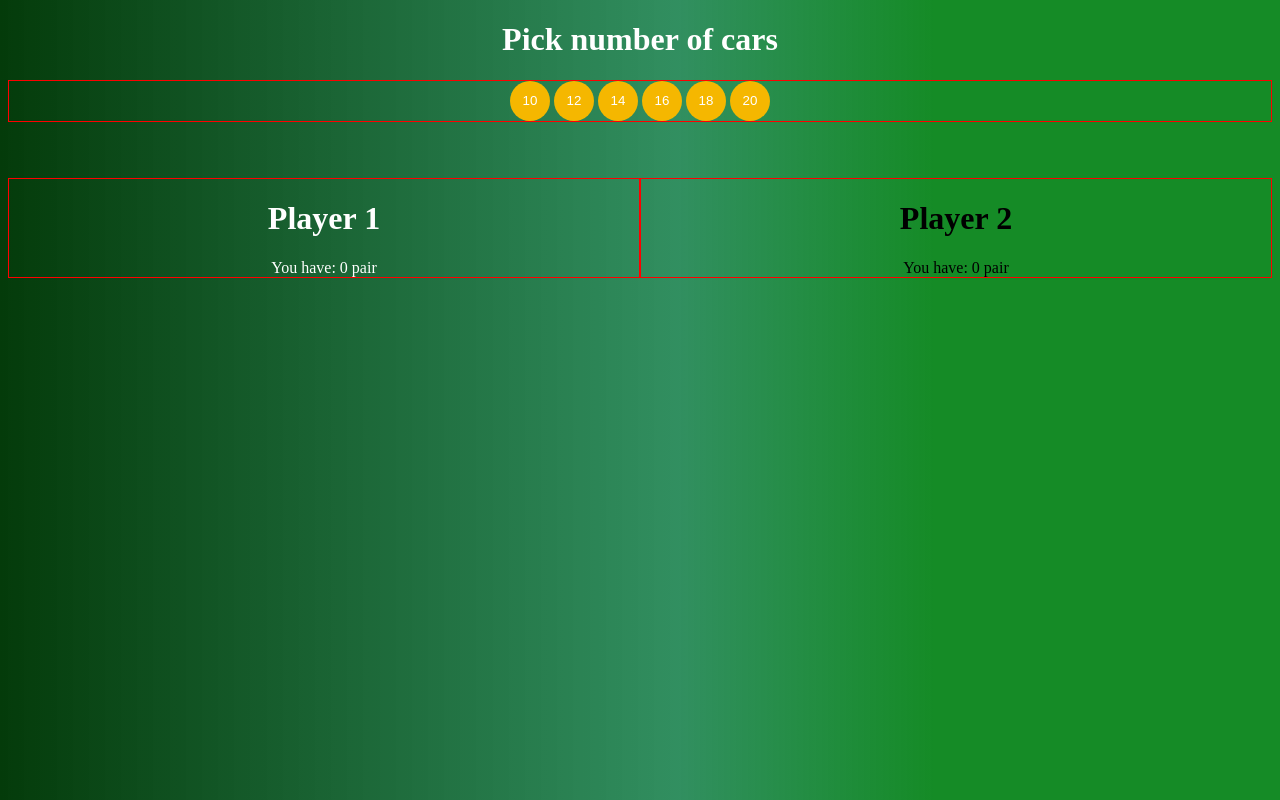
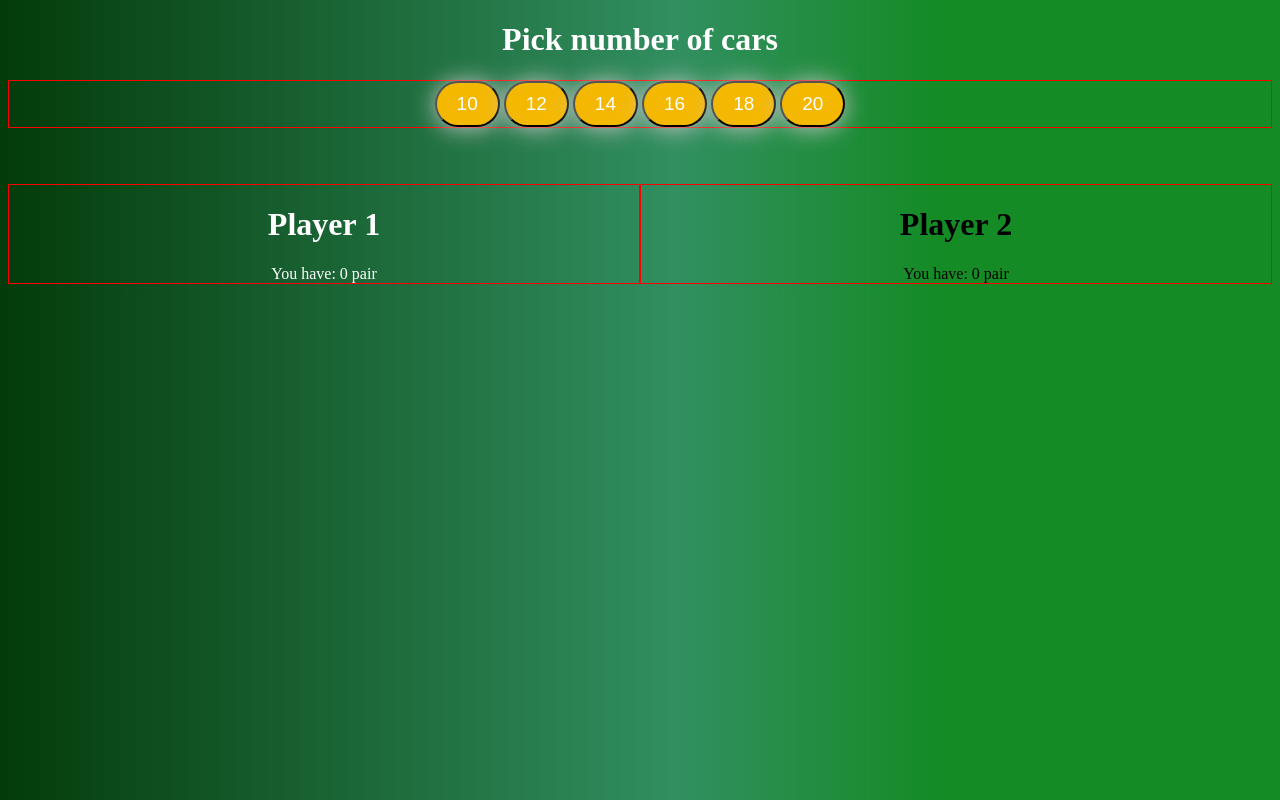
Before and after one commit to terza85/memory-game, a website built with Parcel: page index.html in a window 1280 px wide. Built offline with nearby package versions, Linux system fonts and the light colour scheme.

Commit message:
changed color of button

```diff
--- a/style.css
+++ b/style.css
@@ -84,7 +84,7 @@ img {
   text-align: center;
 }
 
-.btn {
+/* .btn {
   background-color: rgb(245, 183, 0);
   color: #fff;
   width: 40px;
@@ -92,6 +92,36 @@ img {
   border: none;
   border-radius: 25px;
   cursor: pointer;
+} */
+
+.btn {
+  background: #f5b800;
+  background-image: -webkit-linear-gradient(top, #f5b800, #f5b803);
+  background-image: -moz-linear-gradient(top, #f5b800, #f5b803);
+  background-image: -ms-linear-gradient(top, #f5b800, #f5b803);
+  background-image: -o-linear-gradient(top, #f5b800, #f5b803);
+  background-image: linear-gradient(to bottom, #f5b800, #f5b803);
+  -webkit-border-radius: 25;
+  -moz-border-radius: 25;
+  border-radius: 25px;
+  -webkit-box-shadow: 0px 1px 23px #c7c7c7;
+  -moz-box-shadow: 0px 1px 23px #c7c7c7;
+  box-shadow: 0px 1px 23px #c7c7c7;
+  font-family: Arial;
+  color: #ffffff;
+  font-size: 19px;
+  padding: 10px 20px 10px 20px;
+  text-decoration: none;
+}
+
+.btn:hover {
+  background: #f2dd9e;
+  background-image: -webkit-linear-gradient(top, #f2dd9e, #e0c789);
+  background-image: -moz-linear-gradient(top, #f2dd9e, #e0c789);
+  background-image: -ms-linear-gradient(top, #f2dd9e, #e0c789);
+  background-image: -o-linear-gradient(top, #f2dd9e, #e0c789);
+  background-image: linear-gradient(to bottom, #f2dd9e, #e0c789);
+  text-decoration: none;
 }
 
 .players-container {
```
